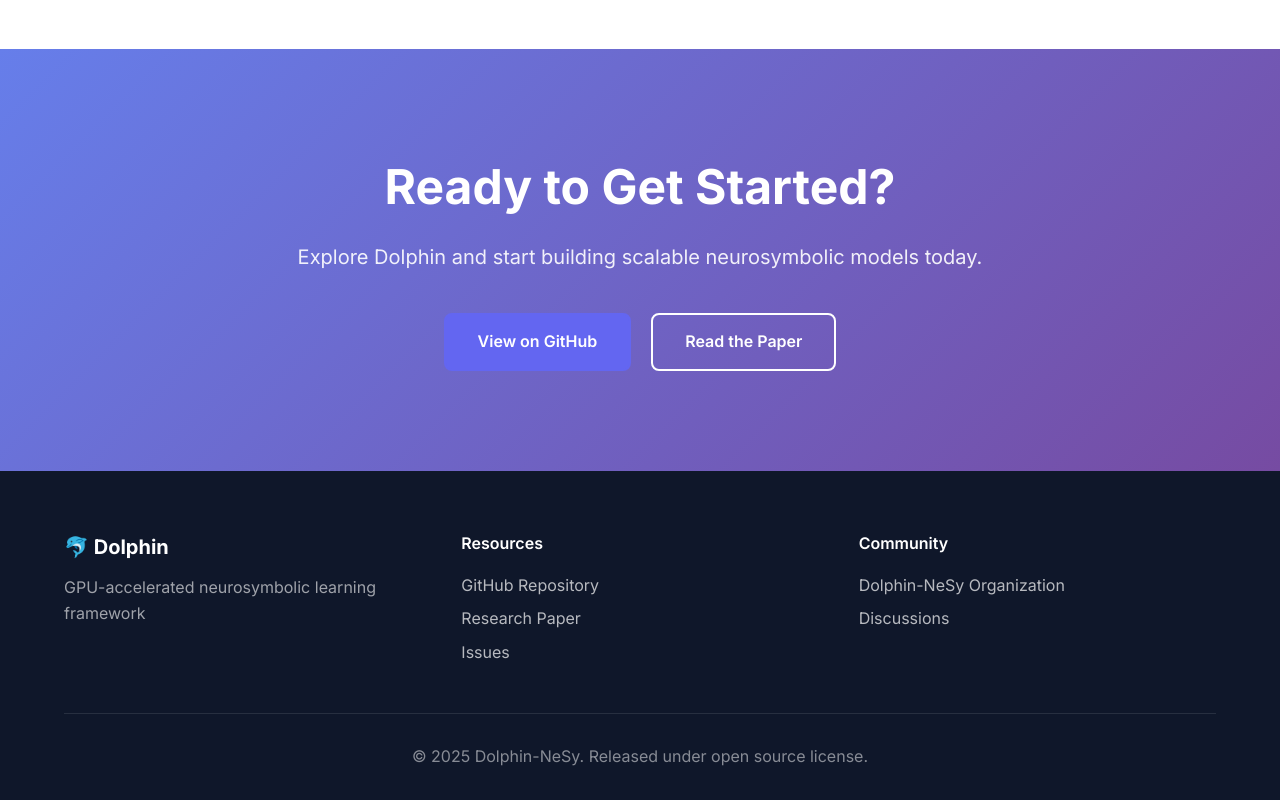
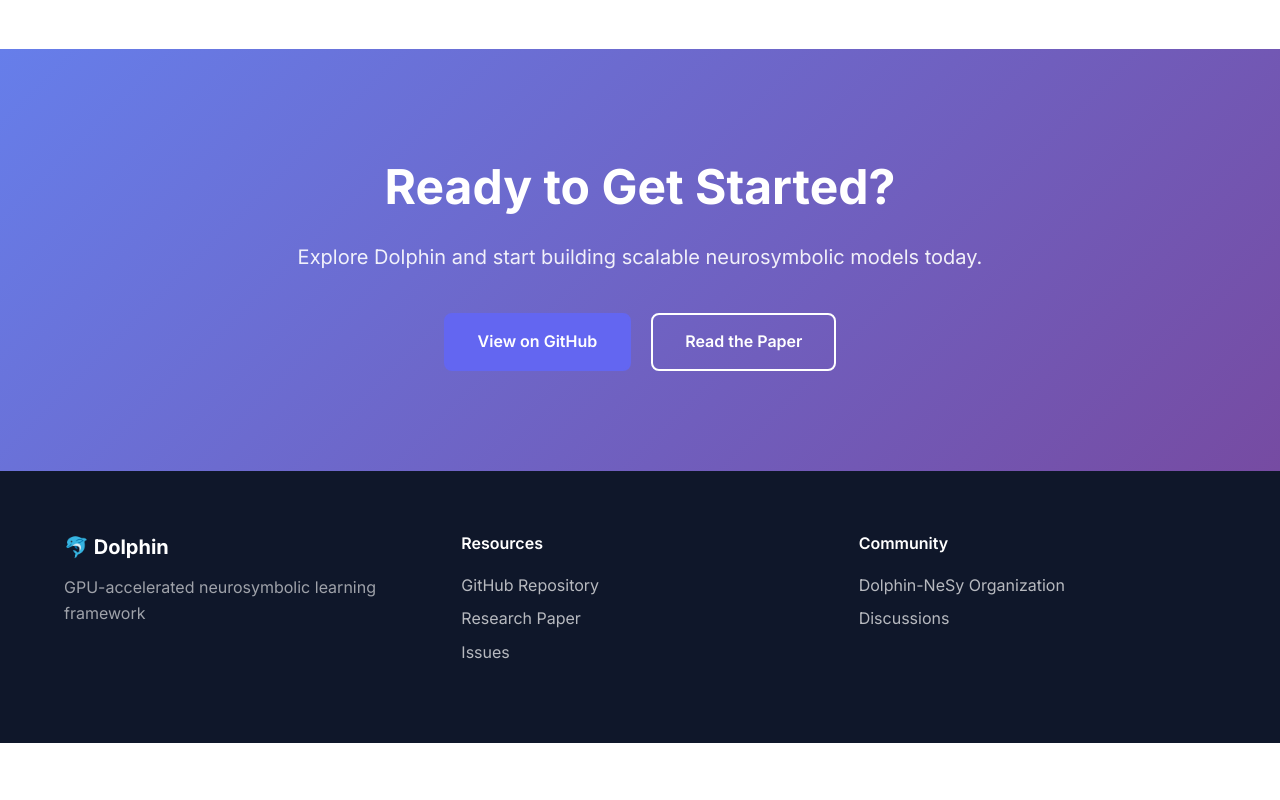
Before and after one commit to Dolphin-NeSy/dolphin-nesy.github.io, a plain HTML site: page index.html in a window 1280 px wide. Shown: the part 3214-4014 px from the top of the page. After the commit the page ends 3957 px from the top, so only its background shows below. Drawn offline with Linux system fonts and the light colour scheme.

Commit message:
Remove footer copyright section
Removed the footer section containing copyright information.

```diff
--- a/index.html
+++ b/index.html
@@ -231,9 +231,6 @@
                     </ul>
                 </div>
             </div>
-            <div class="footer-bottom">
-                <p>&copy; 2025 Dolphin-NeSy. Released under open source license.</p>
-            </div>
         </div>
     </footer>
 
```
